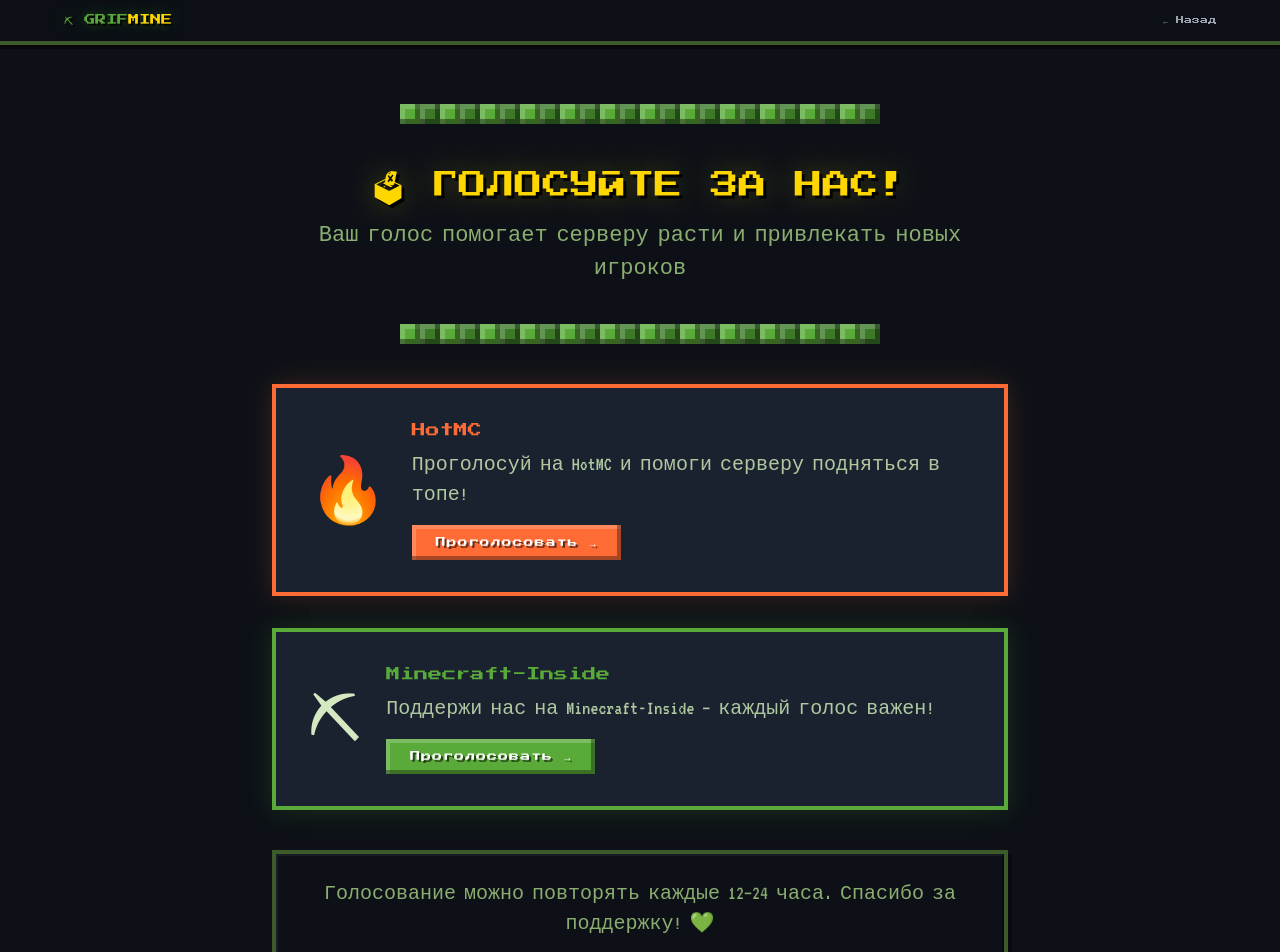
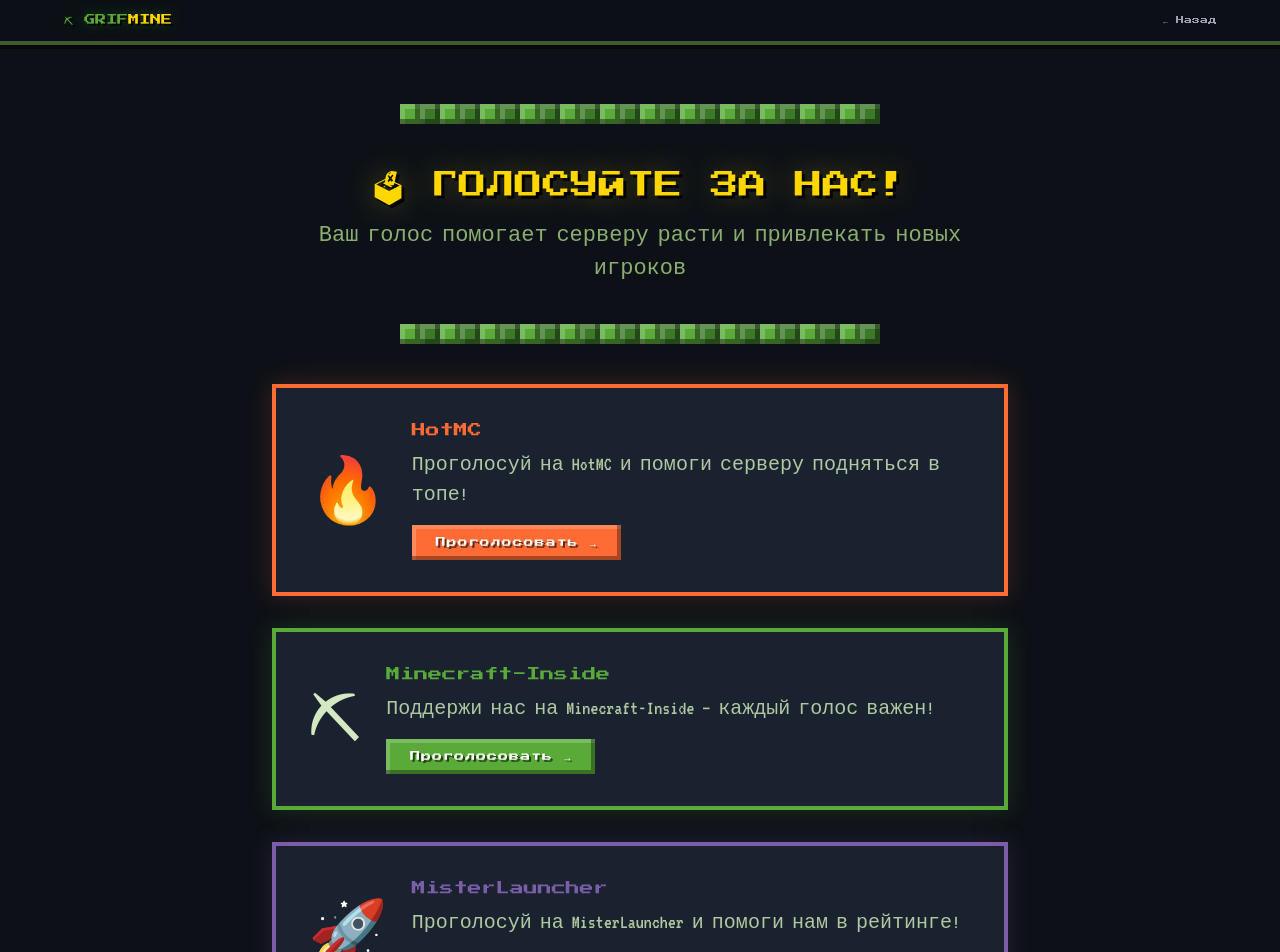
Before and after one commit to pr-poehali-dev/minecraft-server-info-display, a React (Vite) app: page /vote in a window 1280 px wide. Shown: the top 952 px of the page. Built offline with nearby package versions, Linux system fonts and the light colour scheme.

Commit message:
Добавить ссылку голосования MisterLauncher

```diff
--- a/src/pages/Vote.tsx
+++ b/src/pages/Vote.tsx
@@ -39,6 +39,13 @@ const VOTE_SITES = [
     icon: "⛏",
     desc: "Поддержи нас на Minecraft-Inside — каждый голос важен!",
     color: "#5aaa3a",
+  },
+  {
+    name: "MisterLauncher",
+    url: "https://misterlauncher.org/server/96000/",
+    icon: "🚀",
+    desc: "Проголосуй на MisterLauncher и помоги нам в рейтинге!",
+    color: "#7b5ea7",
   },
 ];
 
```
